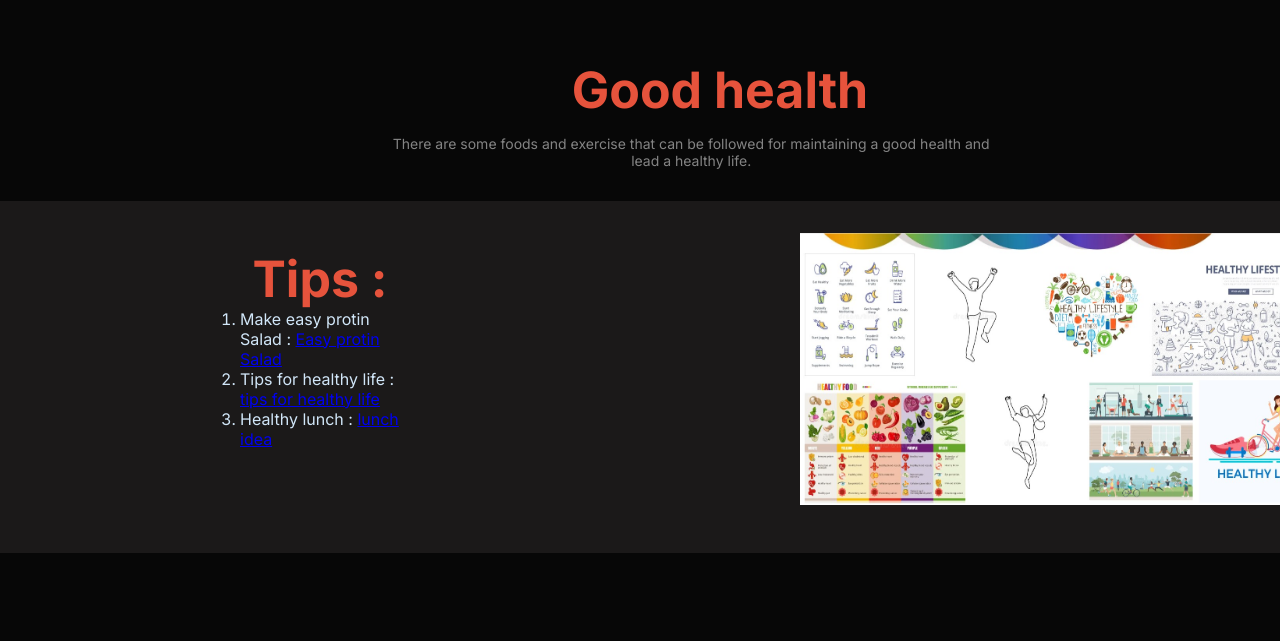
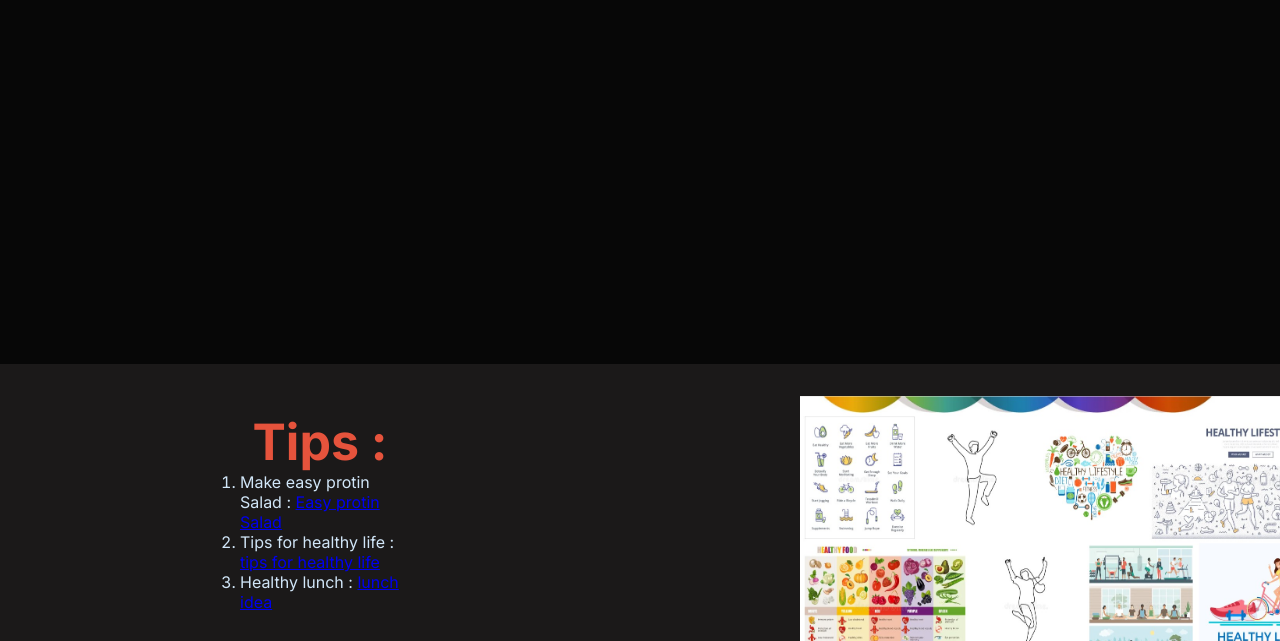
Before and after one commit to KeyaRaniMondal/Responsive-Fitness-webpage, a plain HTML site: page index.html in a window 1280 px wide. Shown: the part 3456-4097 px from the top of the page. Drawn offline with Linux system fonts and the light colour scheme; a web font is replaced by a local one.

Commit message:
completed

```diff
--- a/index.html
+++ b/index.html
@@ -195,8 +195,8 @@
             </div>
             </div>
             <div class="tips">
-                <h2>Good health</h2>
-                <p>There are some foods and exercise that can be followed for maintaining a good health and lead a healthy life.</p>
+                <!-- <h2>Good health</h2>
+                <p>There are some foods and exercise that can be followed for maintaining a good health and lead a healthy life.</p> -->
                 <div class="t">
                     <div class="tip">
                         <h2>Tips :</h2>
```
Also changed, not shown: styles/style.css (indentation only).
